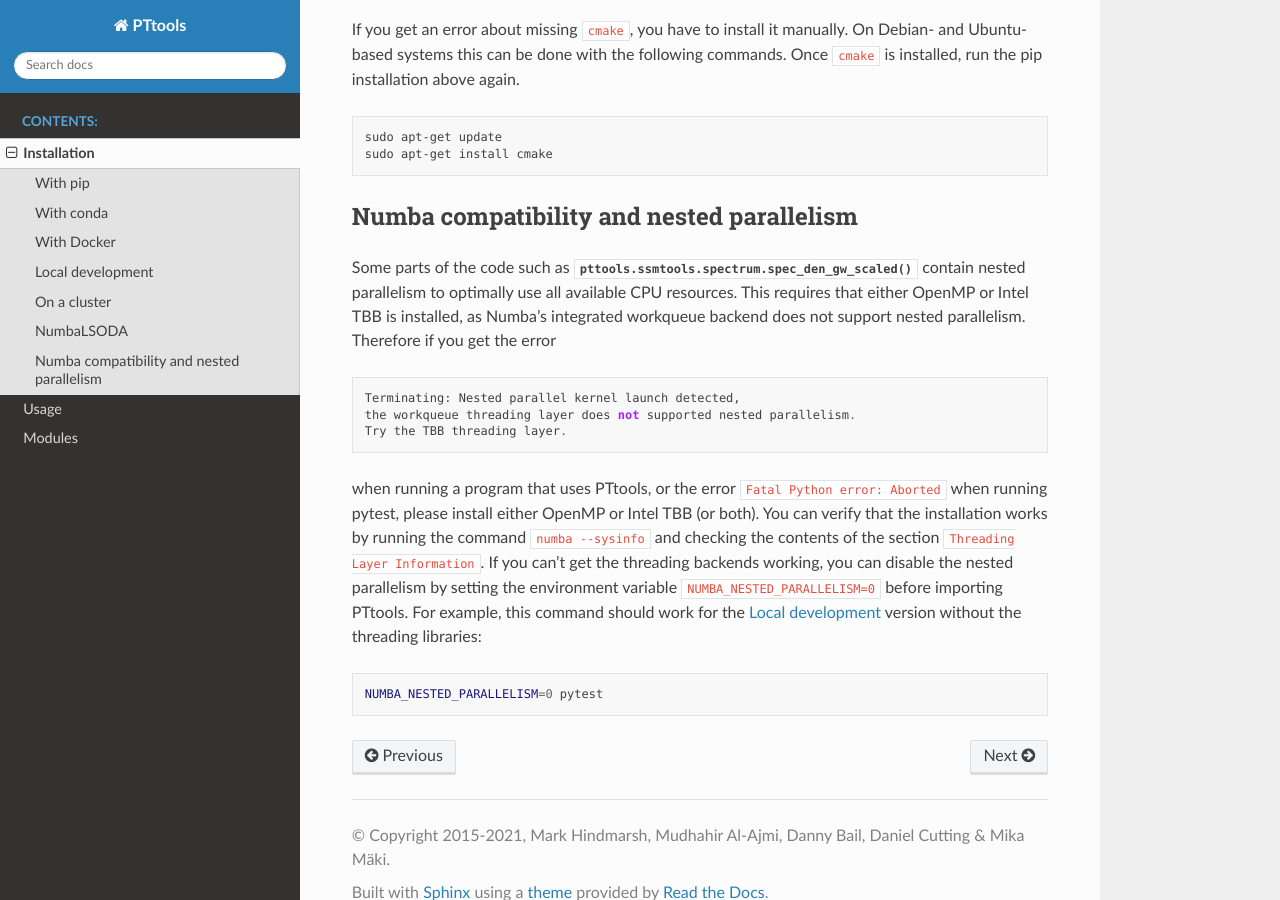
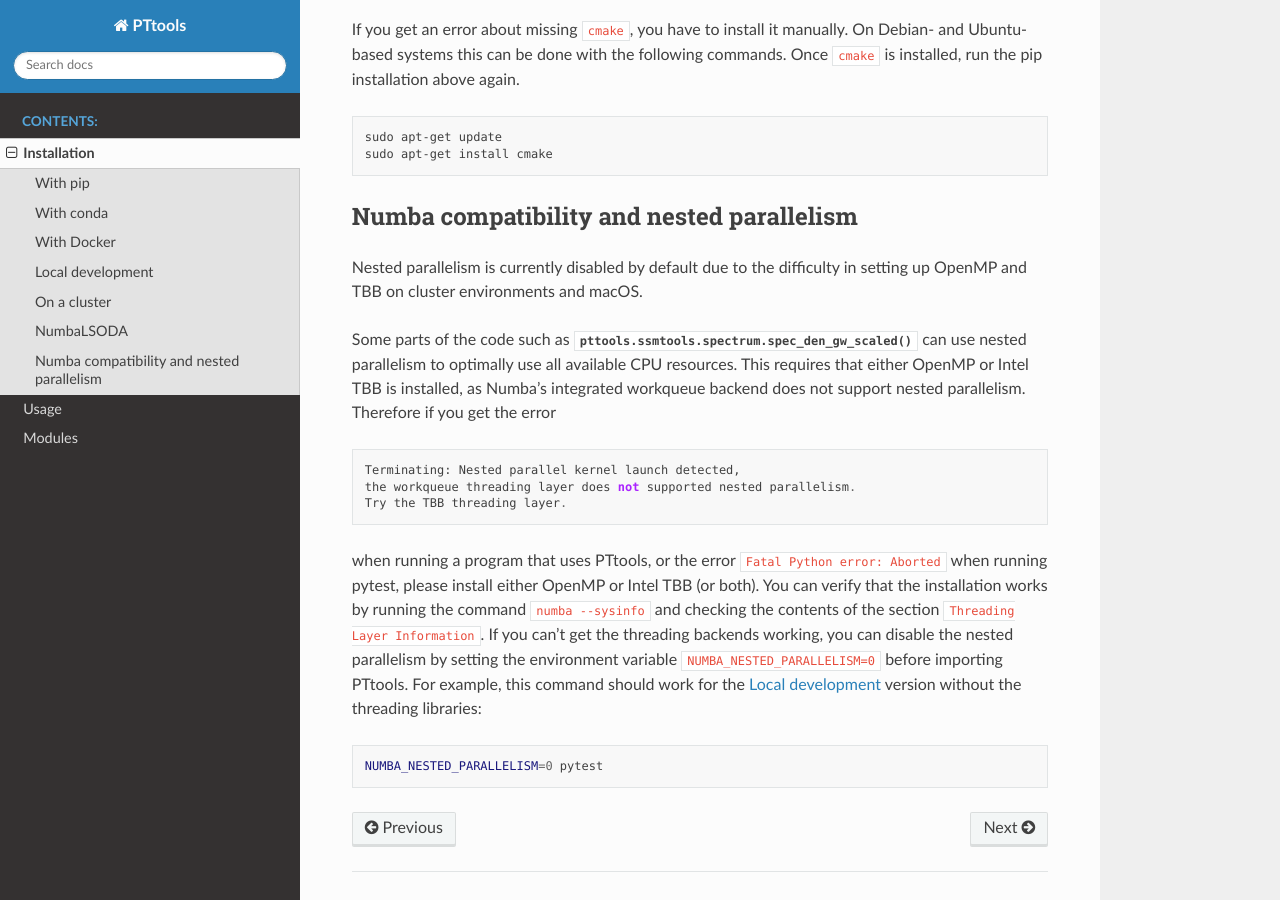
Before and after one commit to CFT-HY/pttools, a Sphinx documentation site: the page built from docs/install.rst, in a window 1280 px wide and 900 px high, scrolled down 2774 px. Built offline with Sphinx 7.4.7 and the Read the Docs theme 2.0.0, drawn with Linux system fonts in a browser that asks for light colours; pages that are not in the unit, such as notebooks, are missing from menus.

Commit message:
Disable nested parallelism by default

```diff
--- a/docs/install.rst
+++ b/docs/install.rst
@@ -152,10 +152,12 @@ Once ``cmake`` is installed, run the pip installation above again.
 
 Numba compatibility and nested parallelism
 ------------------------------------------
+Nested parallelism is currently disabled by default due to the difficulty
+in setting up OpenMP and TBB on cluster environments and macOS.
 
 Some parts of the code such as
 :meth:`pttools.ssmtools.spectrum.spec_den_gw_scaled`
-contain nested parallelism to optimally use all available CPU resources.
+can use nested parallelism to optimally use all available CPU resources.
 This requires that either OpenMP or Intel TBB is installed,
 as Numba's integrated workqueue backend does not support nested parallelism.
 Therefore if you get the error
```
Also changed, not shown: 1 other file.
